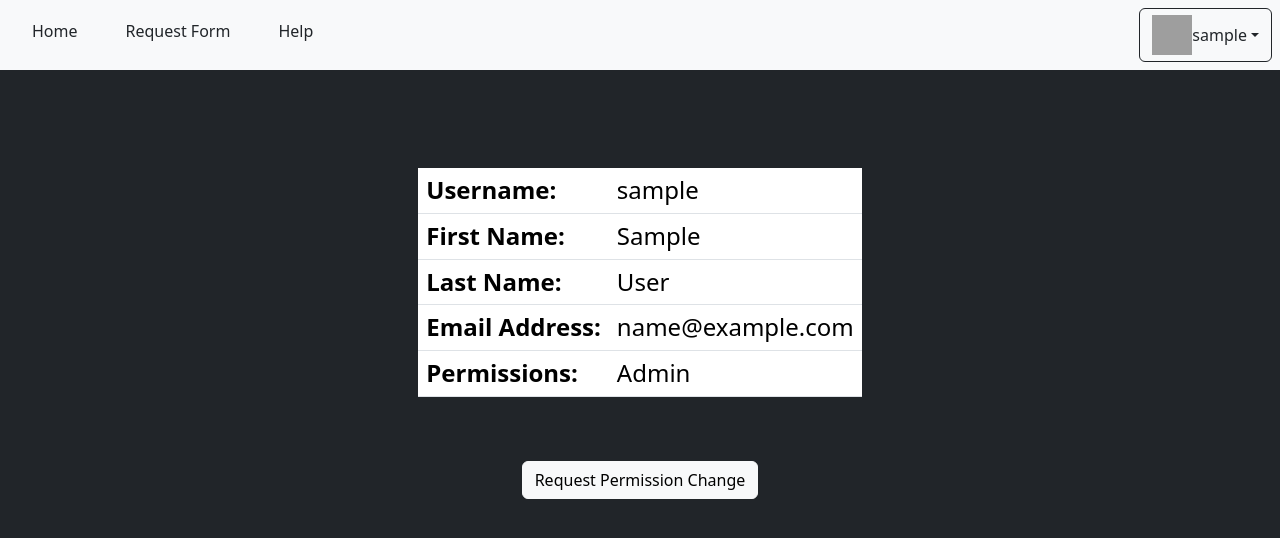
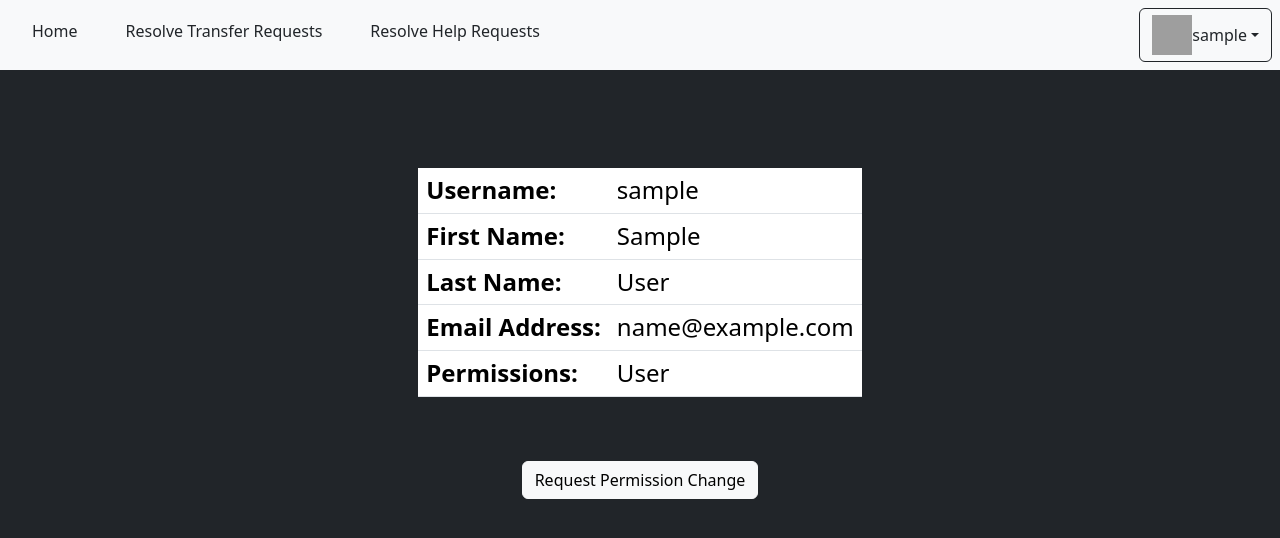
Before and after one commit to scottrmattix/transfer-guide, a Django app: page /account_info/ in a window 1280 px wide. Shown: the top 538 px of the page. Run offline with Django 4.2, Linux system fonts and the light colour scheme; the visitor is signed in with stand-in values (Sample User, id 1); parts of the project's set-up code (start-up, migrations or seed data) failed here and were passed over; some libraries are stand-ins or nearby versions; grey boxes are pictures that could not be loaded.

Commit message:
Changed the header for admins

```diff
--- a/templates/account_info.html
+++ b/templates/account_info.html
@@ -30,8 +30,12 @@
       </tr>
     </tbody>
 </table>
-<button onClick="" class="btn btn-light mt-5 ">
-    Request Permission Change
-</button>
+
+{% if permissions != "Admin" %}
+    <button onClick="" class="btn btn-light mt-5 ">
+        Request Permission Change
+    </button>
+{% else %}
+{% endif %}
 
 {% endblock %}
--- a/templates/base.html
+++ b/templates/base.html
@@ -27,9 +27,15 @@
     {% if user.is_authenticated%}
         <nav class="navbar fixed-top w-100 bg-light d-flex align-items-center">
             <ul class="d-flex flex-row align-items-center">
-            <a href="/" class="nav-link pt-2 mx-0">Home</a>
-            <a href="{% url 'request' %}" class="nav-link pt-2 mx-5">Request Form</a>
-            <a href="#" class="nav-link pt-2 mx-0">Help</a>
+                {% if user.groups.all.0.name == 'users' %}
+                    <a href="/" class="nav-link pt-2 mx-0"> Home </a>
+                    <a href="{% url 'request' %}" class="nav-link pt-2 mx-5"> Request Form </a>
+                    <a href="#" class="nav-link pt-2 mx-0"> Help </a>
+                {% else %}
+                    <a href="/" class="nav-link pt-2 mx-0"> Home </a>
+                    <a href="#" class="nav-link pt-2 mx-5"> Resolve Transfer Requests </a>
+                    <a href="#" class="nav-link pt-2 mx-0"> Resolve Help Requests </a>
+                {% endif %}
             </ul>
             <button class="d-flex fkex-row align-items-center dropdown mx-2 btn border border-dark" id="profile-dropdown" data-bs-toggle="dropdown">
                 <a class="nav-link d-flex flex-row align-items-center mx-0 dropdown-toggle">
@@ -38,11 +44,17 @@
                 </a>
             </button>
             <div class="dropdown-menu dropdown-menu-end">
-            <a class="dropdown-item" href="{% url 'account_info' %}">Account Information</a>
-            <a class="dropdown-item" href="#">Pending Requests</a>
-            <a class="dropdown-item" href="{% url 'favorites' %}">Favorites</a>
+                {% if user.groups.all.0.name == 'users' %}
+                    <a class="dropdown-item" href="{% url 'account_info' %}"> Account Information </a>
+                    <a class="dropdown-item" href="#"> Pending Requests </a>
+                    <a class="dropdown-item" href="{% url 'favorites' %}"> Favorites </a>
+                {% else %}
+                    <a class="dropdown-item" href="{% url 'account_info' %}"> Account Information </a>
+                    <a class="dropdown-item" href="#"> Resolved Requests </a>
+                    <a class="dropdown-item" href="{% url 'favorites' %}"> Favorites </a>
+                {% endif %}
                 <div class="dropdown-divider"></div>
-            <a class="dropdown-item" href="{% url 'logout' %}">Log Out</a>
+                <a class="dropdown-item" href="{% url 'logout' %}"> Log Out </a>
             </div>
         </nav>
     {% endif %}
--- a/transferguideapp/views.py
+++ b/transferguideapp/views.py
@@ -15,7 +15,7 @@ from .viewhelper import update_favorites_helper, update_course_helper, request_c
 def account_info(request):
     user = request.user
     permissions = "User"
-    if(user.is_staff):
+    if(user.groups.filter(name='admins').exists()):
         permissions = "Admin"
     if user.is_authenticated:
         return render(request, 'account_info.html', {'user': user, 'permissions': permissions})
```
Lines whose indentation alone changed are shown as unchanged.
